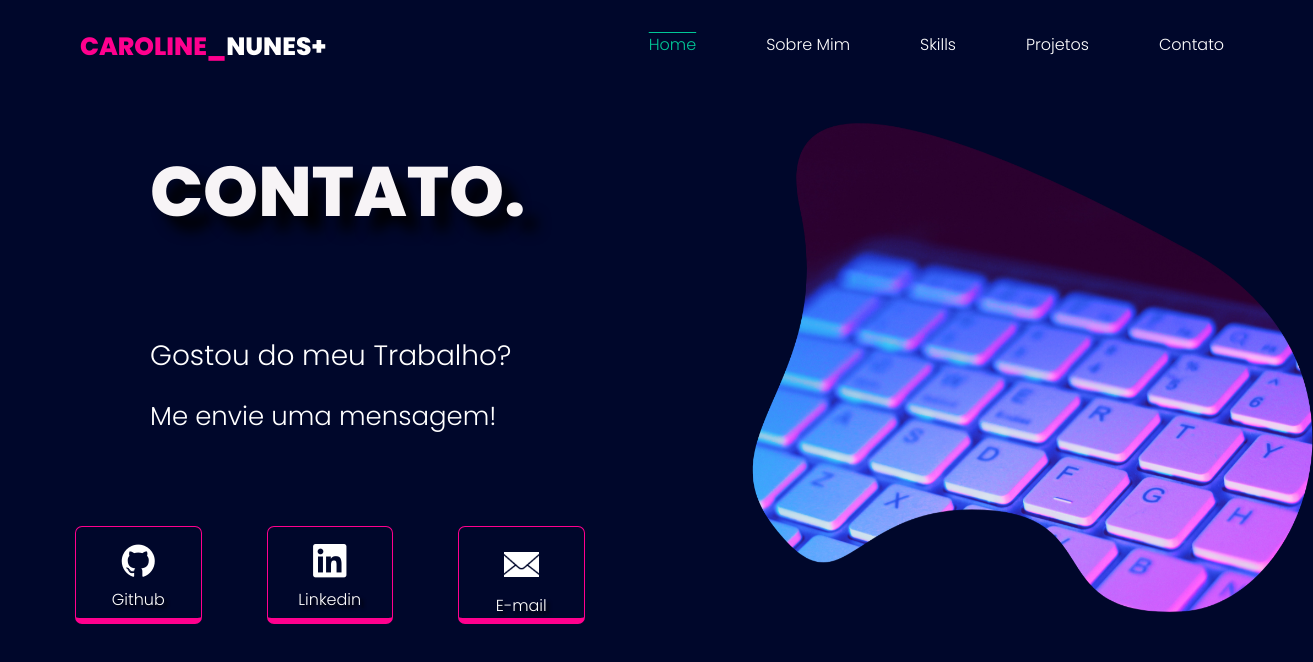
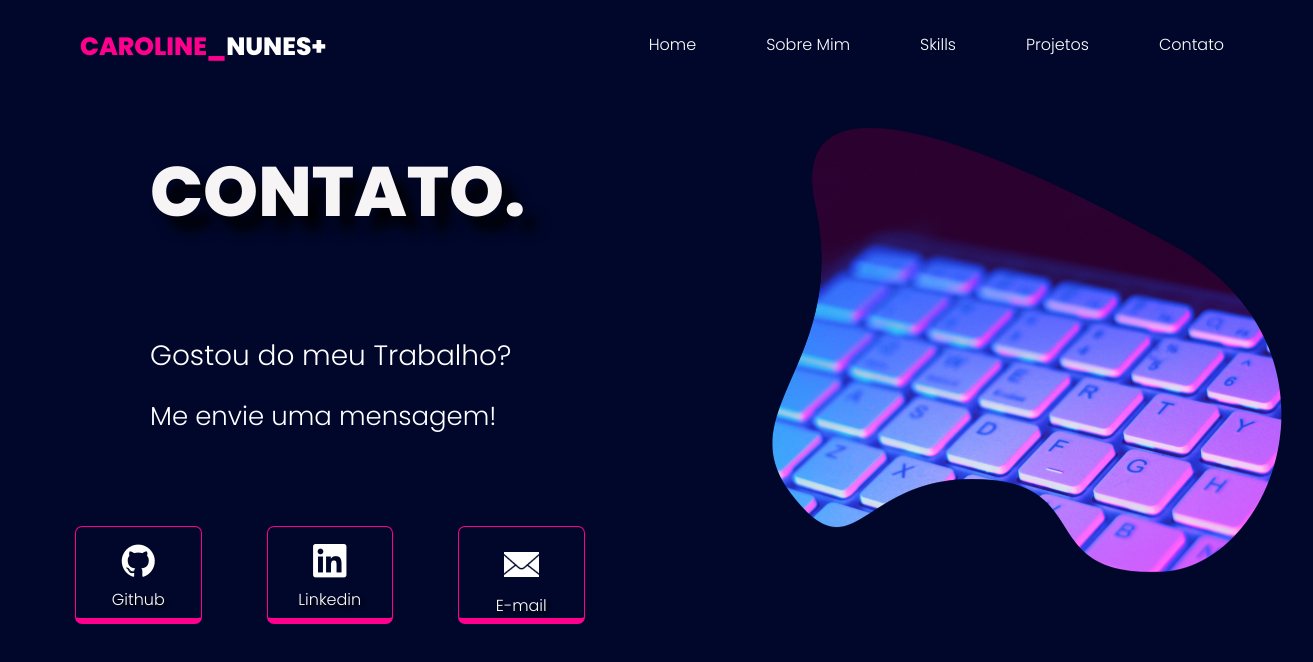
Before and after one commit to carolhn/carolhn.github.io, a React (Create React App) app: page /contact in a window 1280 px wide. Shown: the top 662 px of the page, 1313 px wide, since content can reach past the window. Built offline with nearby package versions, Linux system fonts and the light colour scheme.

Commit message:
feat: update css

```diff
--- a/src/style/About.css
+++ b/src/style/About.css
@@ -38,7 +38,8 @@
 }
 
 .img-profile {
-  width: 155%;
+  margin-top: 60px;
+  width: 78%;
   transition: all 1s;
   vertical-align: middle;
 }
--- a/src/style/Contact.css
+++ b/src/style/Contact.css
@@ -14,9 +14,9 @@
 
 .concatImg {
     display: flex;
-    width: 44%;
-    margin-top: 30px;
-    margin-left: 750px;
+    width: 40%;
+    margin-top: 35px;
+    margin-left: 770px;
     position: absolute;
 }
 
--- a/src/style/Header.css
+++ b/src/style/Header.css
@@ -49,7 +49,7 @@
     margin-right: 30px;
 }
 
-.home,
+.home:hover,
 .about:hover,
 .skill:hover,
 .project:hover,
--- a/src/style/Home.css
+++ b/src/style/Home.css
@@ -18,9 +18,9 @@ body {
 }
 
 .homeImg {
-    width: 50%;
-    margin-top: 90px;
-    margin-left: 670px;
+    width: 35%;
+    margin-top: 80px;
+    margin-left: 780px;
     position: absolute;
 }
 
```
Also changed, not shown: src/images/home.png, src/images/imgAbout.png.
